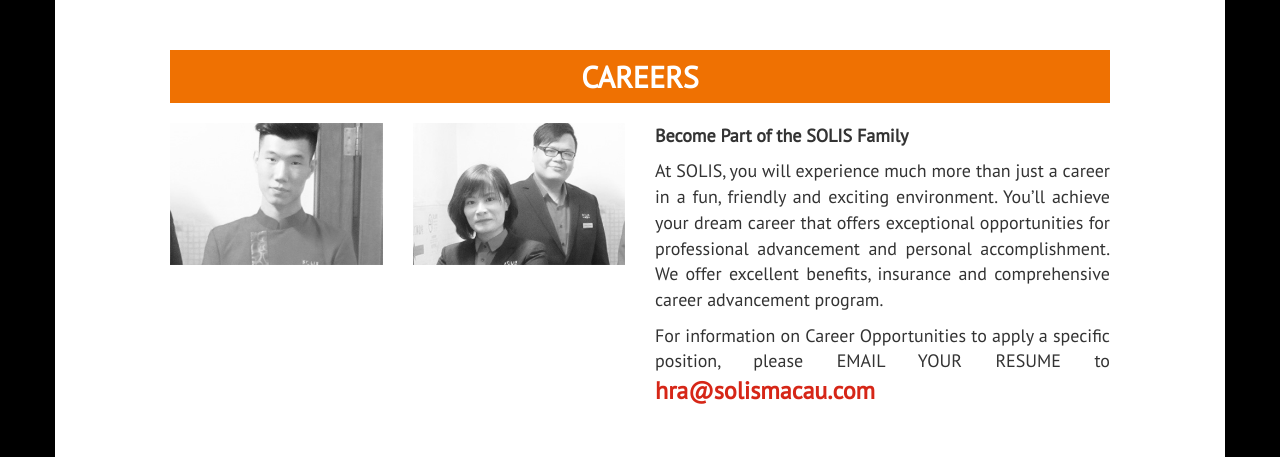
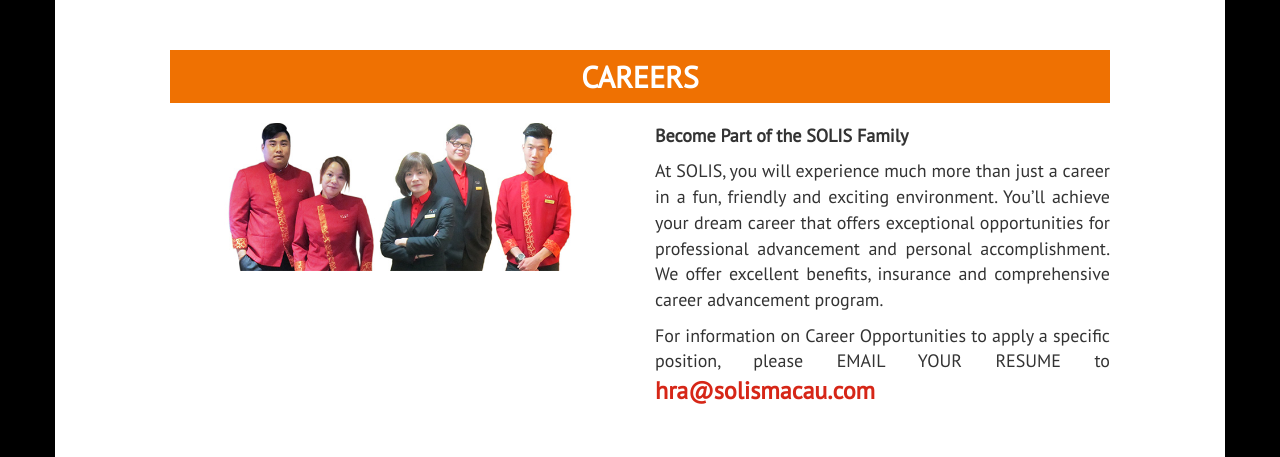
Before and after one commit to Evan-Huang/SolisGaming, a PHP site: page /en/index.php in a window 1280 px wide. Shown: the part 3460-3917 px from the top of the page. Run offline with PHP 8.4, Linux system fonts and the light colour scheme.

Commit message:
hr 圖片更新

```diff
--- a/en/index.php
+++ b/en/index.php
@@ -231,8 +231,7 @@
       <div class="col-lg-12">
         <h2>CAREERS</h2>
       </div>
-      <div class="col-xs-6 col-md-3"><img src="images/jobs_photo2.jpg" alt="" class="img-responsive"></div>
-      <div class="col-xs-6 col-md-3"><img src="images/jobs_photo1.jpg" alt="" class="img-responsive"></div>
+      <div class="col-xs-6 col-md-6"><img src="images/hr_pic.jpg" alt="" class="img-responsive"></div>
       <div class="col-md-6 text-justify">
         <p><strong>Become Part of the SOLIS Family</strong></p>
         <p>At SOLIS, you will experience much more than just a career in a fun, friendly and exciting environment. You’ll achieve your dream career that offers exceptional opportunities for professional advancement and personal accomplishment. We offer excellent benefits, insurance and comprehensive career advancement program.</p>
--- a/sc/index.php
+++ b/sc/index.php
@@ -231,8 +231,7 @@
       <div class="col-lg-12">
         <h2>人才招聘</h2>
       </div>
-      <div class="col-xs-6 col-md-3"><img src="images/jobs_photo2.jpg" alt="" class="img-responsive"></div>
-      <div class="col-xs-6 col-md-3"><img src="images/jobs_photo1.jpg" alt="" class="img-responsive"></div>
+      <div class="col-xs-6 col-md-6"><img src="../en/images/hr_pic.jpg" alt="" class="img-responsive"></div>
       <div class="col-md-6 text-justify">
           <p><strong>加入永昱的大家庭</strong></p>
           <p>成为永昱的一份子让您体验着不一样的工作，我们拥有开怀、友善及充满干劲的工作环境，为您提供优厚的员工福利、医疗保险、全面的职业培训计划及非一般的晋升机会，助您成就梦寐以求的辉煌事业。</p>
--- a/tc/index.php
+++ b/tc/index.php
@@ -231,8 +231,7 @@
       <div class="col-lg-12">
         <h2>人才招聘</h2>
       </div>
-      <div class="col-xs-6 col-md-3"><img src="images/jobs_photo2.jpg" alt="" class="img-responsive"></div>
-      <div class="col-xs-6 col-md-3"><img src="images/jobs_photo1.jpg" alt="" class="img-responsive"></div>
+      <div class="col-xs-6 col-md-6"><img src="../en/images/hr_pic.jpg" alt="" class="img-responsive"></div>
       <div class="col-md-6 text-justify">
         <p><strong>加入永昱的大家庭</strong></p>
         <p>成為永昱的一份子讓您體驗著不一樣的工作，我們擁有開懷、友善及充滿幹勁的工作環境，為您提供優厚的員工福利、醫療保險、全面的職業培訓計劃及非一般的晉升機會，助您成就夢寐以求的輝煌事業。</p>
```
Also changed, not shown: en/images/hr_pic.jpg (added).
